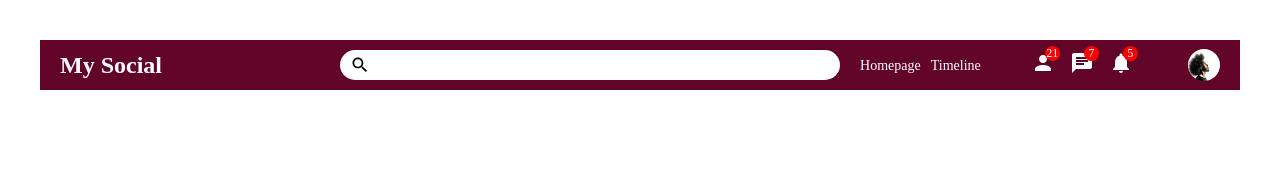
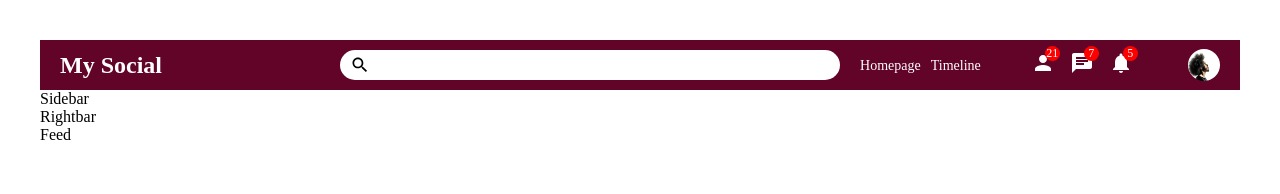
Before and after one commit to DEANKAGO/my-social, a React (Vite) app: page / in a window 1280 px wide. Shown: the top 194 px of the page. Built offline with nearby package versions, Linux system fonts and the light colour scheme.

Commit message:
created sidebar, rightbar and feed components

```diff
--- /dev/null
+++ b/src/components/feed/Feed.jsx
@@ -0,0 +1,10 @@
+import React from 'react'
+import "./feed.css"
+
+const Feed = () => {
+  return (
+    <div>Feed</div>
+  )
+}
+
+export default Feed
--- /dev/null
+++ b/src/components/rightbar/Rightbar.jsx
@@ -0,0 +1,10 @@
+import React from 'react'
+import "./rightbar.css"
+
+const Rightbar = () => {
+  return (
+    <div>Rightbar</div>
+  )
+}
+
+export default Rightbar
--- /dev/null
+++ b/src/components/sidebar/Sidebar.jsx
@@ -0,0 +1,10 @@
+import React from 'react'
+import "./sidebar.css"
+
+const Sidebar = () => {
+  return (
+    <div>Sidebar</div>
+  )
+}
+
+export default Sidebar
--- a/src/pages/home/Home.jsx
+++ b/src/pages/home/Home.jsx
@@ -1,10 +1,20 @@
 import React from 'react'
 import Topbar from '../../components/topbar/Topbar'
+import Sidebar from '../../components/sidebar/Sidebar'
+import Rightbar from '../../components/rightbar/Rightbar'
+import Feed from '../../components/feed/Feed'
 import './home.css'
 
 const Home = () => {
   return (
-    <div> <Topbar /> </div>
+    <>
+      <Topbar/>
+      <div className='homeContainer'>
+        <Sidebar/>
+        <Rightbar/>
+        <Feed/>
+      </div>
+    </>
   )
 }
 
```
Also changed, not shown: src/components/feed/feed.css (added), src/components/rightbar/rightbar.css (added), src/components/sidebar/sidebar.css (added).
